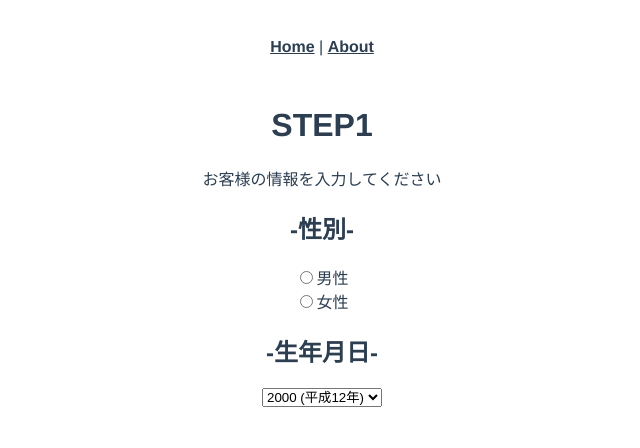
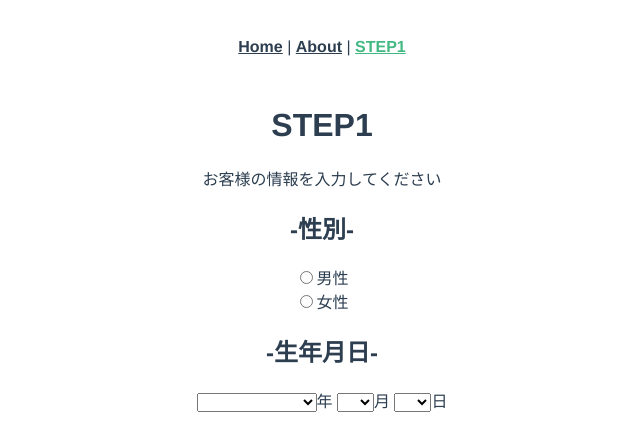
Before and after one commit to KeitaTaniuchi/form, a Vue app: page /STEP1 in a window 1280 px wide. Shown: the top 448 px of the page, without its empty margins (318-958 px from the left). Built offline with nearby package versions, Linux system fonts and the light colour scheme.

Commit message:
STEP1画面に生月日の入力フォームを作成

```diff
--- a/src/App.vue
+++ b/src/App.vue
@@ -2,7 +2,8 @@
   <div id="app">
     <div id="nav">
       <router-link to="/">Home</router-link> |
-      <router-link to="/about">About</router-link>
+      <router-link to="/about">About</router-link> |
+      <router-link to="/STEP1">STEP1</router-link>
     </div>
     <router-view/>
   </div>
--- a/src/views/Step1.vue
+++ b/src/views/Step1.vue
@@ -15,11 +15,20 @@
 
     <h2>-生年月日-</h2>
     <select id="year" v-model="year">
-      <option v-for="nengo in nengoes" :key="nengo.year" :value="nengo.year">
-        {{ nengo.label }}
+      <option v-for="imperialEra in yearsArr" :key="imperialEra.year">
+        {{ imperialEra.label }}
       </option>
-    </select>
-
+    </select>年
+    <select id="month" v-model="month">
+      <option v-for="month in monthsArr" :key="month">
+        {{ month }}
+      </option>
+    </select>月
+    <select id="date" v-model="date">
+      <option v-for="date in datesArr" :key="date">
+        {{ date }}
+      </option>
+    </select>日
   </div>
 </template>
 
@@ -27,38 +36,52 @@
 </style>
 
 <script>
-/* export default {
-  name: "STEP1",
-  data: () => {},
-}; */
-
 export default {
   data() {
     return {
-      year: 2000,
-      month: 1,
-      date: 1,
-      nengoes: [],
+      year: "",
+      month: "",
+      date: "",
+      yearsArr: [],
+      monthsArr: [],
+      datesArr: [],
     };
   },
   mounted() {
-    this.nengoes = this.genereate();
+    this.yearsArr = this.createYears();
+    this.monthsArr = this.createMonths();
+    this.datesArr = this.createDates();
   },
   methods: {
-    genereate() {
-      const nengoes = [];
-      for (let y = 2020; y > 1920; y--) {
-        if (y > 2018) {
-          nengoes.push({ year: y, label: `${y} (令和${y - 2018}年)` });
-        } else if (y > 1988) {
-          nengoes.push({ year: y, label: `${y} (平成${y - 1988}年)` });
-        } else if (y > 1925) {
-          nengoes.push({ year: y, label: `${y} (昭和${y - 1925}年)` });
-        } else if (y > 1911) {
-          nengoes.push({ year: y, label: `${y} (大正${y - 1911}年)` });
+    createYears() {
+      const yearsArr = [];
+      let getNowYear = new Date().getFullYear();
+      for (let i = getNowYear; i >= getNowYear - 100; i--) {
+        if (i > 2018) {
+          yearsArr.push({ year: i, label: `${i}年 (令和${i - 2018})` });
+        } else if (i > 1988) {
+          yearsArr.push({ year: i, label: `${i}年 (平成${i - 1988})` });
+        } else if (i > 1925) {
+          yearsArr.push({ year: i, label: `${i}年 (昭和${i - 1925})` });
+        } else if (i > 1911) {
+          yearsArr.push({ year: i, label: `${i}年 (大正${i - 1911})` });
         }
       }
-      return nengoes;
+      return yearsArr;
+    },
+    createMonths() {
+      const monthsArr = [];
+      for (let i = 1; i <= 12; i++) {
+        monthsArr.push(i);
+      }
+      return monthsArr;
+    },
+    createDates() {
+      const datesArr = [];
+      for (let i = 1; i <= 31; i++) {
+        datesArr.push(i);
+      }
+      return datesArr;
     },
   },
 };
```
